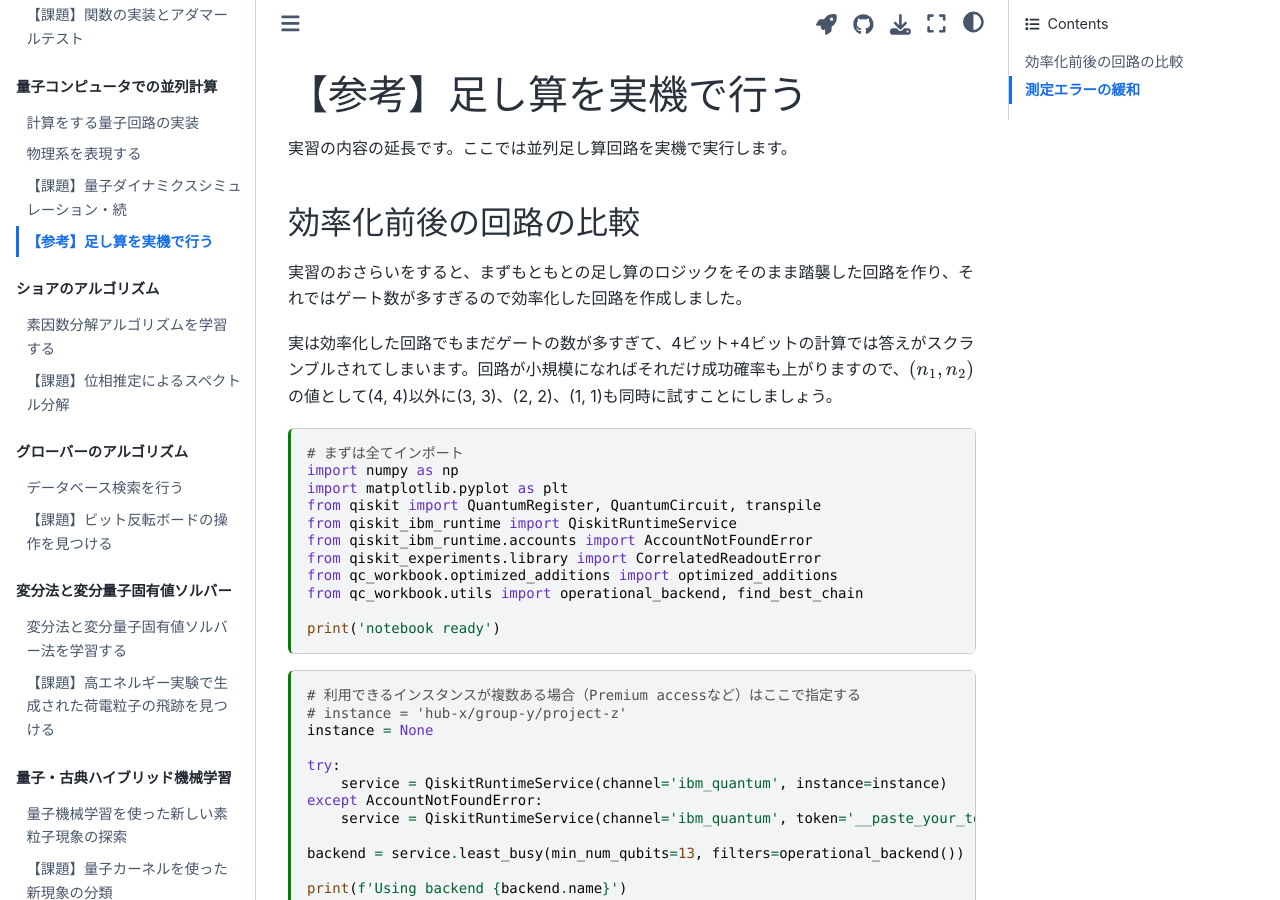
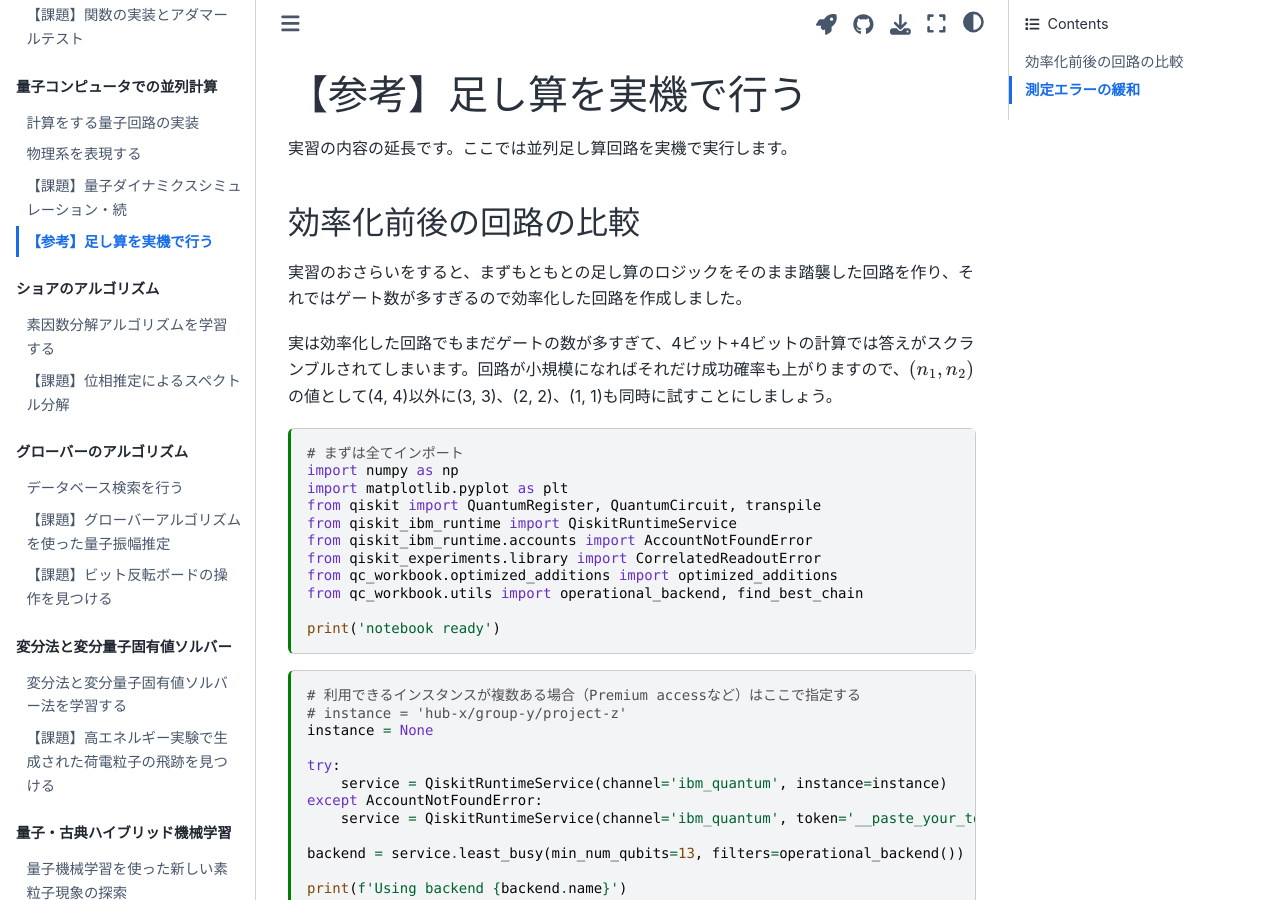
Before and after one commit to UTokyo-ICEPP/qc-workbook, a Jupyter Book: the page built from source/ja/addition_on_ibmq.md, in a window 1280 px wide and 900 px high. Built offline with Jupyter Book 1.0.4 settings and Sphinx 7.4.7 and the Sphinx Book theme 1.1.4, drawn with Linux system fonts in a browser that asks for light colours; part of the change alters nothing that is shown.

Commit message:
Update _toc.yml

```diff
--- a/source/ja/_toc.yml
+++ b/source/ja/_toc.yml
@@ -26,6 +26,7 @@ parts:
   - caption: グローバーのアルゴリズム
     chapters:
     - file: grover
+    - file: qae_grover
     - file: grover_number_light
 
   - caption: 変分法と変分量子固有値ソルバー
```
